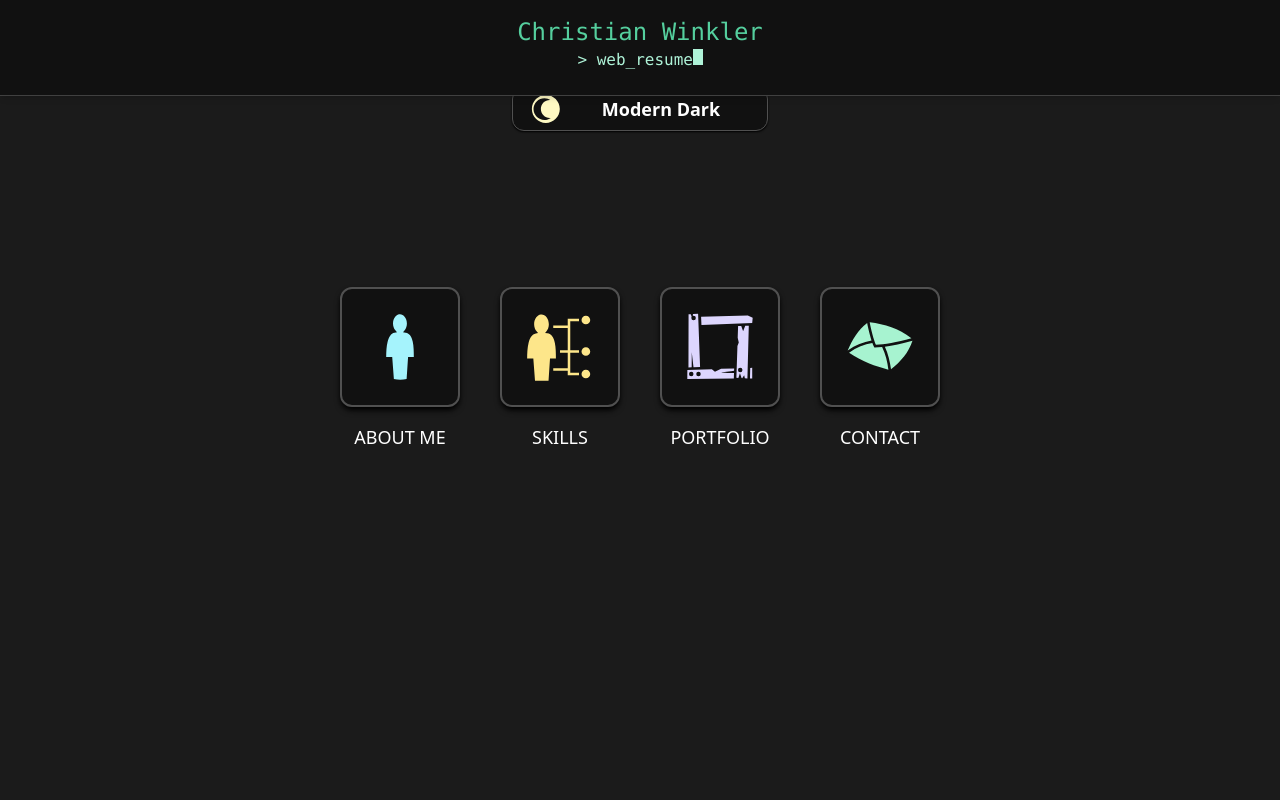
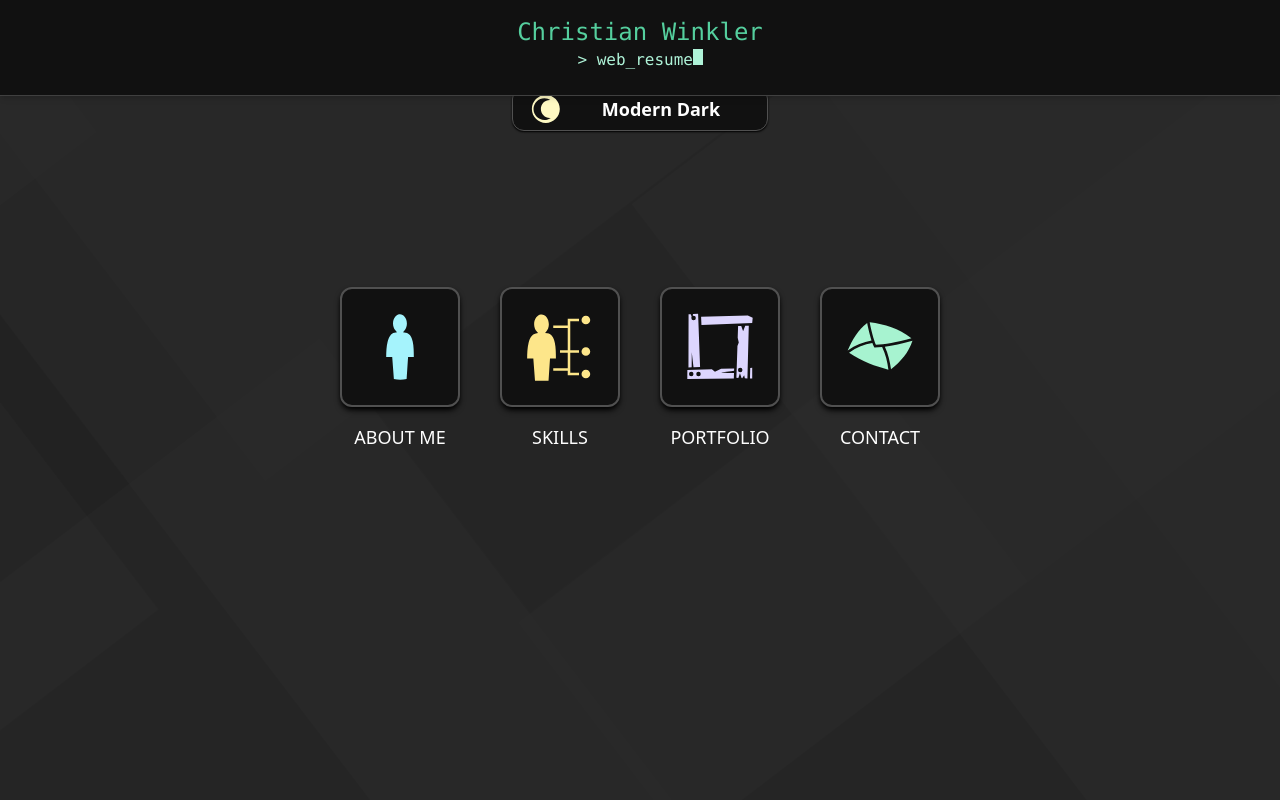
Before and after one commit to cwinkdev/web-resume, a Next.js app: page / in a window 1280 px wide. Shown: the top 800 px of the page. Built offline with nearby package versions, Linux system fonts and the light colour scheme.

Commit message:
main section bg changes

```diff
--- a/app/page.tsx
+++ b/app/page.tsx
@@ -108,6 +108,10 @@ export default function Home() {
         className="relative flex min-h-screen z-0 items-center flex-col font-extralight px-8 overflow-x-hidden w-full xl:mx-auto"
       >
         <div
+          style={{
+            backgroundImage: 'url(./abstractBG2.png)',
+            backgroundPosition: 'center',
+          }}
           className={`${
             state.theme.id === 'theme1'
               ? 'opacity-20'
```
Also changed, not shown: public/abstractBG2.png (added).
